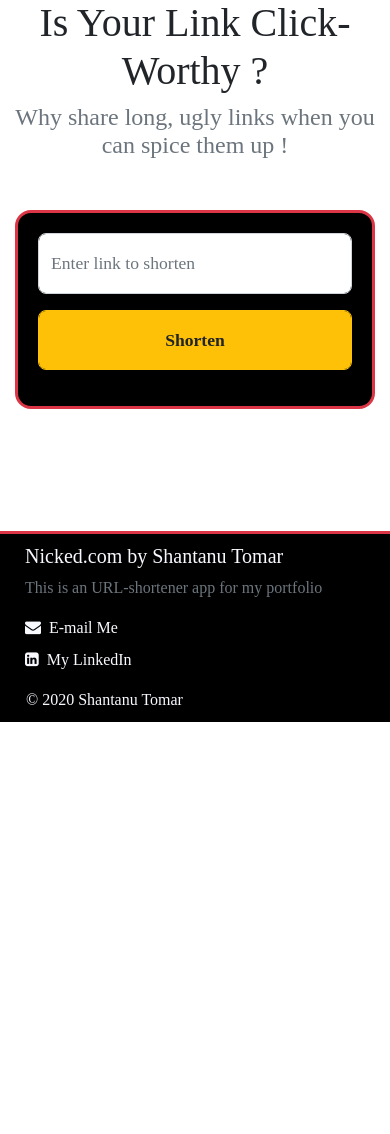
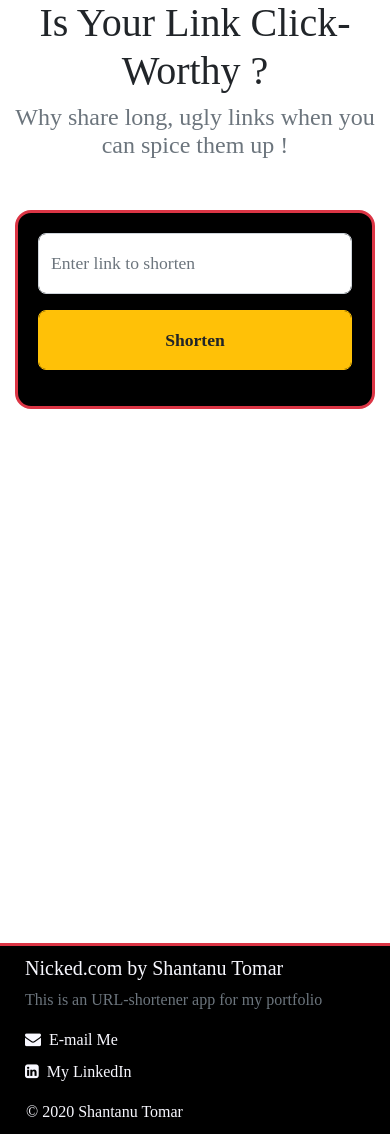
Before and after one commit to shantanu-tomar/nicked-URL-shortener, a Django app: page / in a window 390 px wide. Shown: the part 122-1256 px from the top of the page. Before the commit the page ends 844 px from the top, so only its background shows below. Run offline with Django 3.2, Linux system fonts and the light colour scheme; some libraries are stand-ins or nearby versions; some web fonts are replaced.

Commit message:
fixed footer

```diff
--- a/static/css/base.css
+++ b/static/css/base.css
@@ -1,3 +1,9 @@
+body {
+	max-width: 100vw;
+	width: 100%;
+	overflow-x: hidden;
+}
+
 div.form {
 	background-color: black;
 	border: 3px solid #dc3545;
@@ -32,15 +38,30 @@ div.form {
 	font-size: 30px;
 }
 
+@media (min-width: 769px) {
 	#footer {
 		padding:10px;
 		background-color: black;
 		color: #F8F8FF;
-	position:absolute;
-    bottom:0;
 	    width:100%;
 		border-top: 3px solid #dc3545;
+		bottom: 0px;
+		position: absolute;
+	}
+}
 
+@media (max-width: 768px){
+	#footer {
+		padding:10px;
+		background-color: black;
+		color: #F8F8FF;
+	    width:100%;
+		border-top: 3px solid #dc3545;
+	}
+
+	#homeContainer {
+		min-height: 100vh;
+	}
 }
 
 #footer a {
--- a/templates/base.html
+++ b/templates/base.html
@@ -66,7 +66,6 @@
     </style>
 
 
-
 	<div id='footer'>
     <div class="container">
       <div class="row">
@@ -96,6 +95,9 @@
     </div>
   </div>
 
+
+
+
   <script src="https://ajax.googleapis.com/ajax/libs/jquery/3.4.1/jquery.min.js"></script>
   <script src="https://cdn.jsdelivr.net/npm/popper.js@1.16.0/dist/umd/popper.min.js" integrity="sha384-Q6E9RHvbIyZFJoft+2mJbHaEWldlvI9IOYy5n3zV9zzTtmI3UksdQRVvoxMfooAo" crossorigin="anonymous">
   </script>
--- a/templates/main/home.html
+++ b/templates/main/home.html
@@ -6,7 +6,7 @@
 </head>
 
 
-<div class="container">
+<div class="container" id="homeContainer">
 	<h1 class="text-center">Is Your Link Click-Worthy ?</h1>
 	<h4 class="text-muted text-center">Why share long, ugly links when you can spice them up !</h4>
 
@@ -35,4 +35,5 @@
 	</div>
 </div>
 
+
 {% endblock content %}
```
Lines whose indentation alone changed are shown as unchanged.
